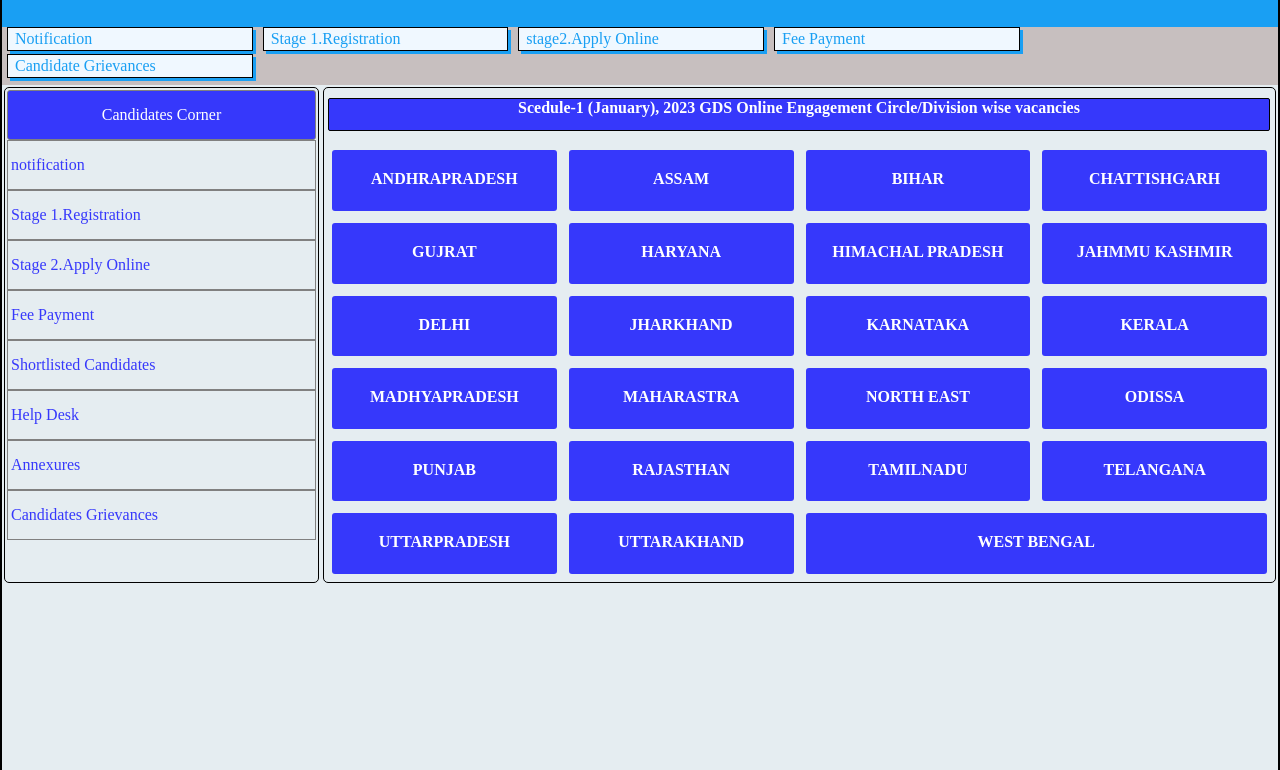
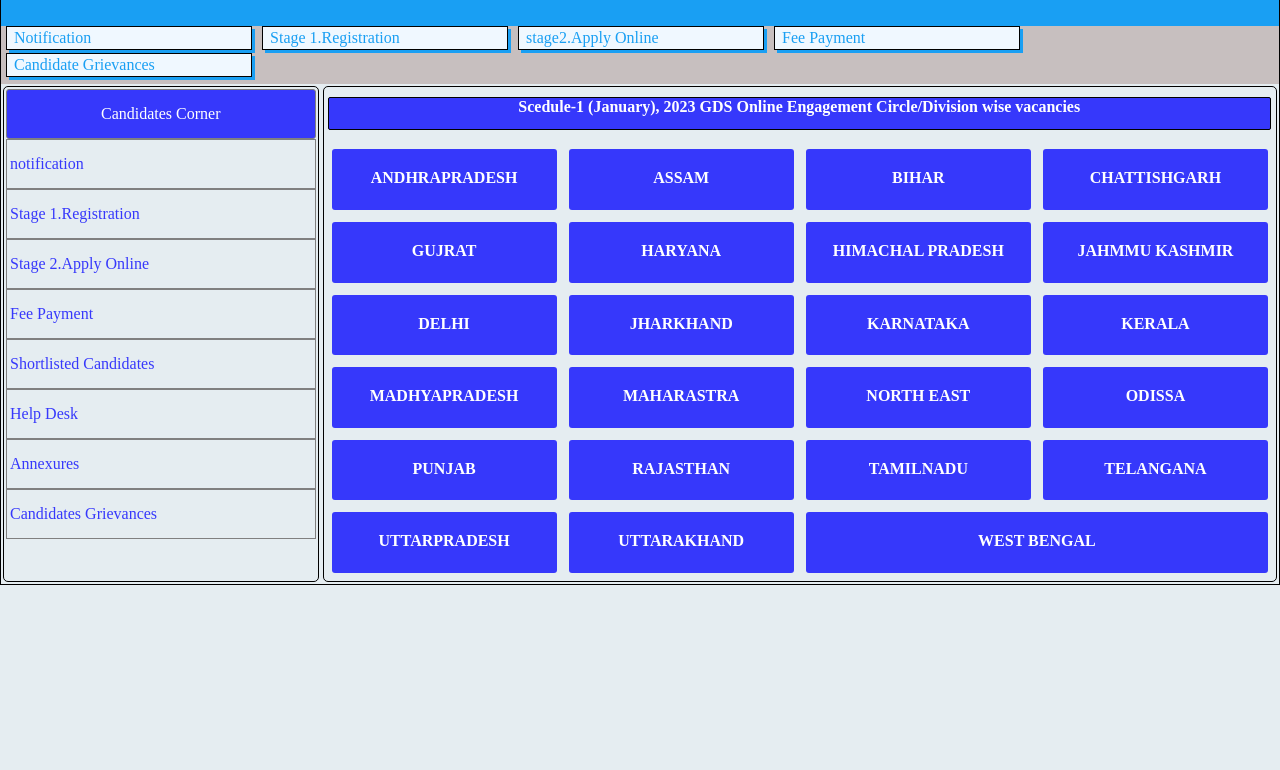
Before and after one commit to ArnabKundu10/PostOffice-Portal-Design, a plain HTML site: page index.html in a window 1280 px wide. Shown: the part 135-905 px from the top of the page. After the commit the page ends 800 px from the top, so only its background shows below. Drawn offline with Linux system fonts and the light colour scheme.

Commit message:
style changes

```diff
--- a/style2.css
+++ b/style2.css
@@ -3,8 +3,22 @@ body {
     margin: inherit;
     padding: inherit;
     background-color: rgb(229, 237, 241);
-    height: 1000px;
+
     color: white;
+    position: absolute;
+
+    left: inherit;
+    right: inherit;
+    bottom: initial;
+
+
+    /* background-image: url(background.jpg);
+    background-repeat: no-repeat; */
+
+
+    width: initial;
+    padding: 0%;
+    border: 1px solid black;
 }
 
 .po {
```
